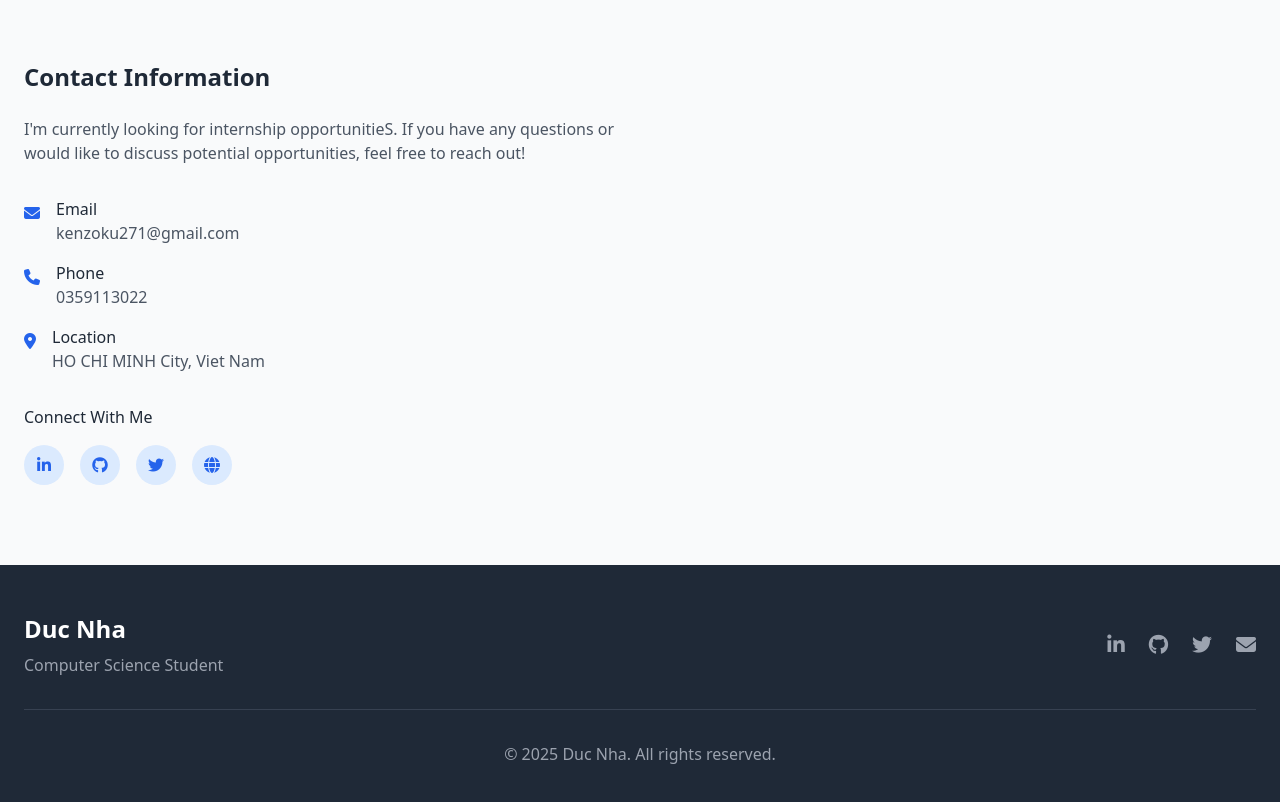
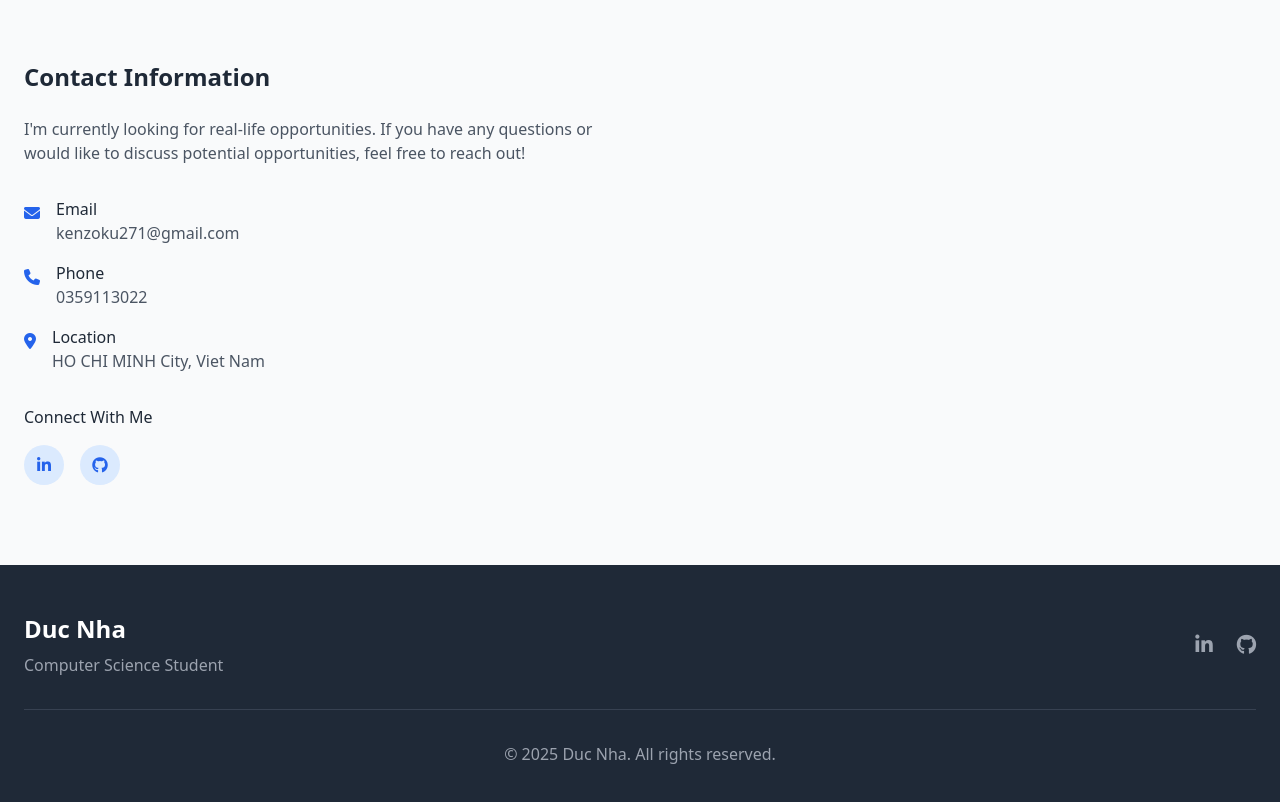
Before and after one commit to cudnah124/profile, a plain HTML site: page index.html in a window 1280 px wide. Shown: the part 2585-3387 px from the top of the page. Drawn offline with nearby package versions, Linux system fonts and the light colour scheme.

Commit message:
last commit

```diff
--- a/index.html
+++ b/index.html
@@ -3,7 +3,7 @@
 <head>
     <meta charset="UTF-8">
     <meta name="viewport" content="width=device-width, initial-scale=1.0">
-    <title>Internship Profile | Phan Duc Nha</title>
+    <title>Profile |  Phan Duc Nha</title>
     <script src="https://cdn.tailwindcss.com"></script>
     <link rel="stylesheet" href="https://cdnjs.cloudflare.com/ajax/libs/font-awesome/6.4.0/css/all.min.css">
     <style>
@@ -112,7 +112,7 @@
                 </div>
                 <div class="md:w-2/3 md:pl-12">
                     <h3 class="text-2xl font-semibold text-gray-800 mb-4">My Journey</h3>
-                    <p class="text-gray-600 mb-6">I'm a third-year Computer Science student with a strong passion for solving real-world problems through innovative technology. My academic journey has provided me with a solid foundation in algorithms, data structures, and machine learning. I’m especially drawn to the field of AI Engineering, where I’ve been actively developing personal projects to deepen my understanding of building AI models and intelligent agents. I'm now seeking an internship opportunity where I can apply my skills, contribute to meaningful projects, and continue learning from experienced professionals.</p>
+                    <p class="text-gray-600 mb-6">I'm a third-year Computer Science student with a strong passion for solving real-world problems through innovative technology. My academic journey has provided me with a solid foundation in algorithms, data structures, and machine learning. I’m especially drawn to the field of AI Engineering, where I’ve been actively developing personal projects to deepen my understanding of building AI models and intelligent agents. I'm now seeking an opportunity where I can apply my skills, contribute to meaningful projects, and continue learning from experienced professionals.</p>
                     <div class="flex flex-wrap gap-4">
                         <div class="bg-blue-50 px-4 py-2 rounded-full">
                             <span class="text-blue-600 font-medium">Problem Solver</span>
@@ -235,7 +235,7 @@
             <div class="flex flex-col md:flex-row">
                 <div class="md:w-1/2 mb-10 md:mb-0">
                     <h3 class="text-2xl font-semibold text-gray-800 mb-6">Contact Information</h3>
-                    <p class="text-gray-600 mb-8">I'm currently looking for internship opportunitieS. If you have any questions or would like to discuss potential opportunities, feel free to reach out!</p>
+                    <p class="text-gray-600 mb-8">I'm currently looking for real-life opportunities. If you have any questions or would like to discuss potential opportunities, feel free to reach out!</p>
 
                     <div class="space-y-4">
                         <div class="flex items-start">
@@ -276,11 +276,6 @@
                             <a href="https://github.com/cudnah124" class="bg-blue-100 text-blue-600 hover:bg-blue-200 w-10 h-10 rounded-full flex items-center justify-center transition duration-300">
                                 <i class="fab fa-github"></i>
                             </a>
-                            <a href="#" class="bg-blue-100 text-blue-600 hover:bg-blue-200 w-10 h-10 rounded-full flex items-center justify-center transition duration-300">
-                                <i class="fab fa-twitter"></i>
-                            </a>
-                            <a href="#" class="bg-blue-100 text-blue-600 hover:bg-blue-200 w-10 h-10 rounded-full flex items-center justify-center transition duration-300">
-                                <i class="fas fa-globe"></i>
                             </a>
                         </div>
                     </div>
@@ -298,17 +293,11 @@
                     <p class="text-gray-400 mt-2">Computer Science Student</p>
                 </div>
                 <div class="flex space-x-6">
-                    <a href="#" class="text-gray-400 hover:text-white transition duration-300">
+                    <a href="https://www.linkedin.com/in/hai-do-756758370/" class="text-gray-400 hover:text-white transition duration-300">
                         <i class="fab fa-linkedin-in text-xl"></i>
                     </a>
-                    <a href="#" class="text-gray-400 hover:text-white transition duration-300">
+                    <a href="https://github.com/cudnah124" class="text-gray-400 hover:text-white transition duration-300">
                         <i class="fab fa-github text-xl"></i>
-                    </a>
-                    <a href="#" class="text-gray-400 hover:text-white transition duration-300">
-                        <i class="fab fa-twitter text-xl"></i>
-                    </a>
-                    <a href="#" class="text-gray-400 hover:text-white transition duration-300">
-                        <i class="fas fa-envelope text-xl"></i>
                     </a>
                 </div>
             </div>
```
